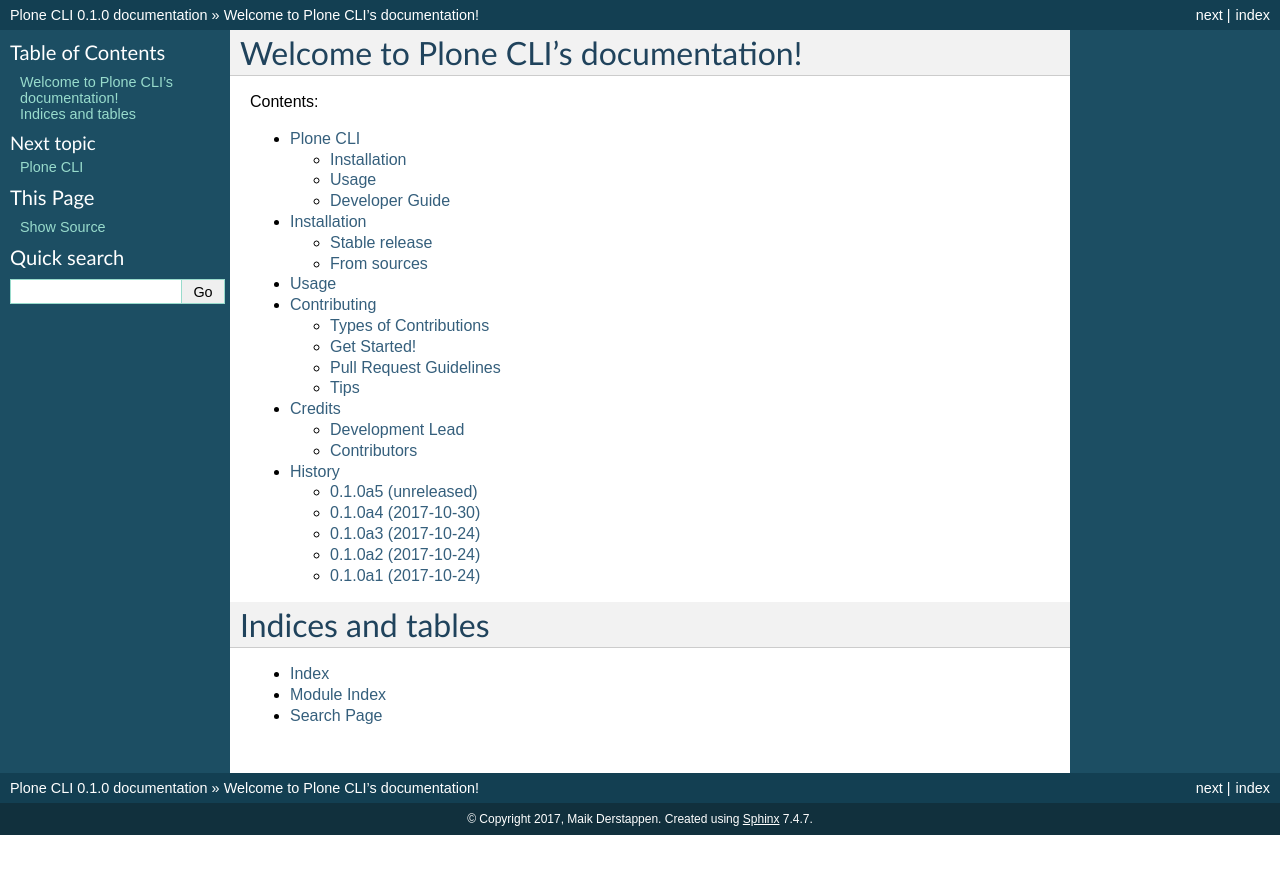
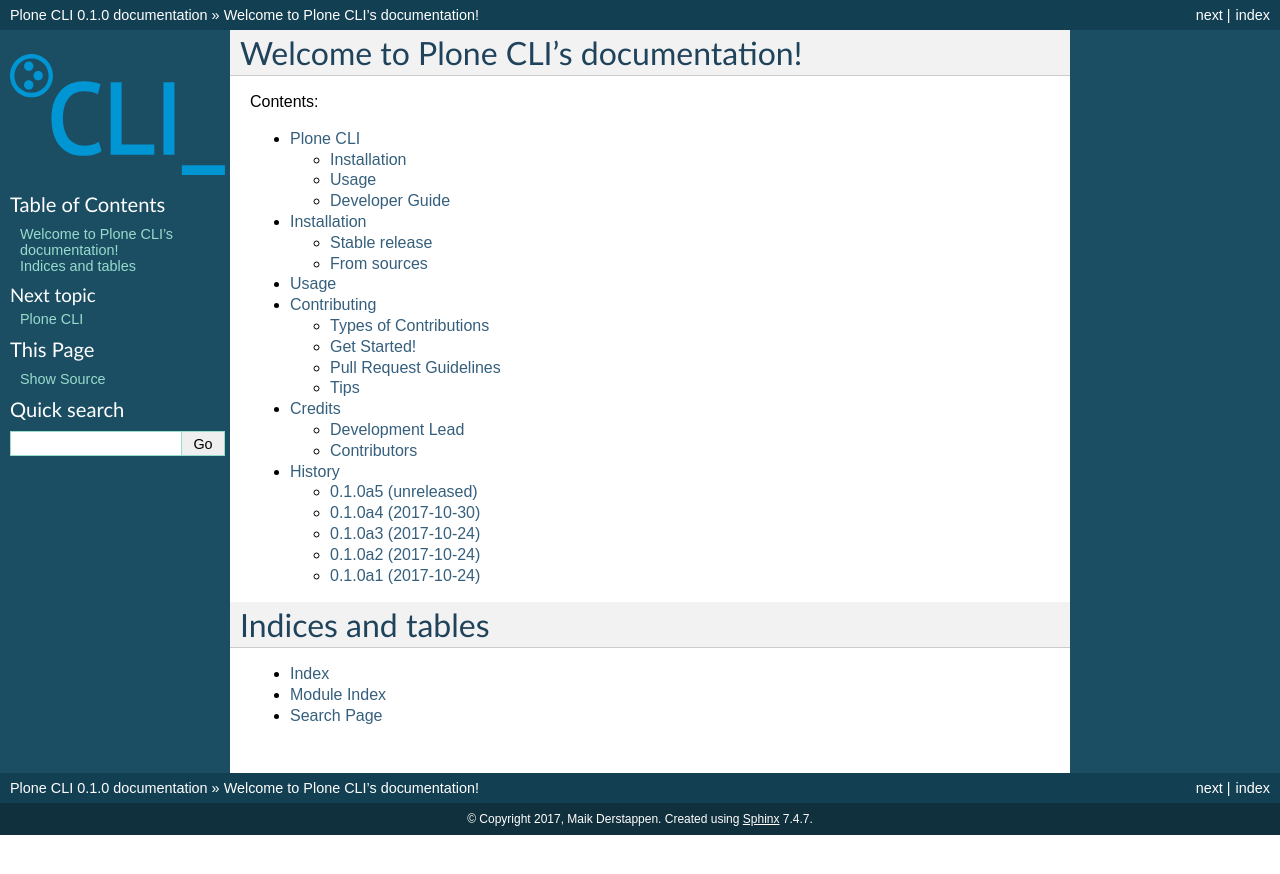
Before and after one commit to plone/plonecli, a Sphinx documentation site: the page built from docs/index.rst, in a window 1280 px wide. Shown: the top 874 px of the page. Built offline with Sphinx 7.4.7, drawn with Linux system fonts in a browser that asks for light colours; pages that are not in the unit, such as notebooks, are missing from menus.

Commit message:
added the logo to the front page and docs

```diff
--- a/README.rst
+++ b/README.rst
@@ -2,6 +2,7 @@
 Plone CLI
 =========
 
+.. image:: docs/plone_cli_logo.svg
 
 .. image:: https://img.shields.io/pypi/v/plonecli.svg
         :target: https://pypi.python.org/pypi/plonecli
--- a/docs/conf.py
+++ b/docs/conf.py
@@ -131,7 +131,7 @@
 
 # The name of an image file (relative to this directory) to place at the
 # top of the sidebar.
-#html_logo = None
+html_logo = 'plone_cli_logo.svg'
 
 # The name of an image file (within the static path) to use as favicon
 # of the docs.  This file should be a Windows icon file (.ico) being
```
Also changed, not shown: docs/plone_cli_logo.svg (renamed from docs/Plone CLI Logo.svg).
